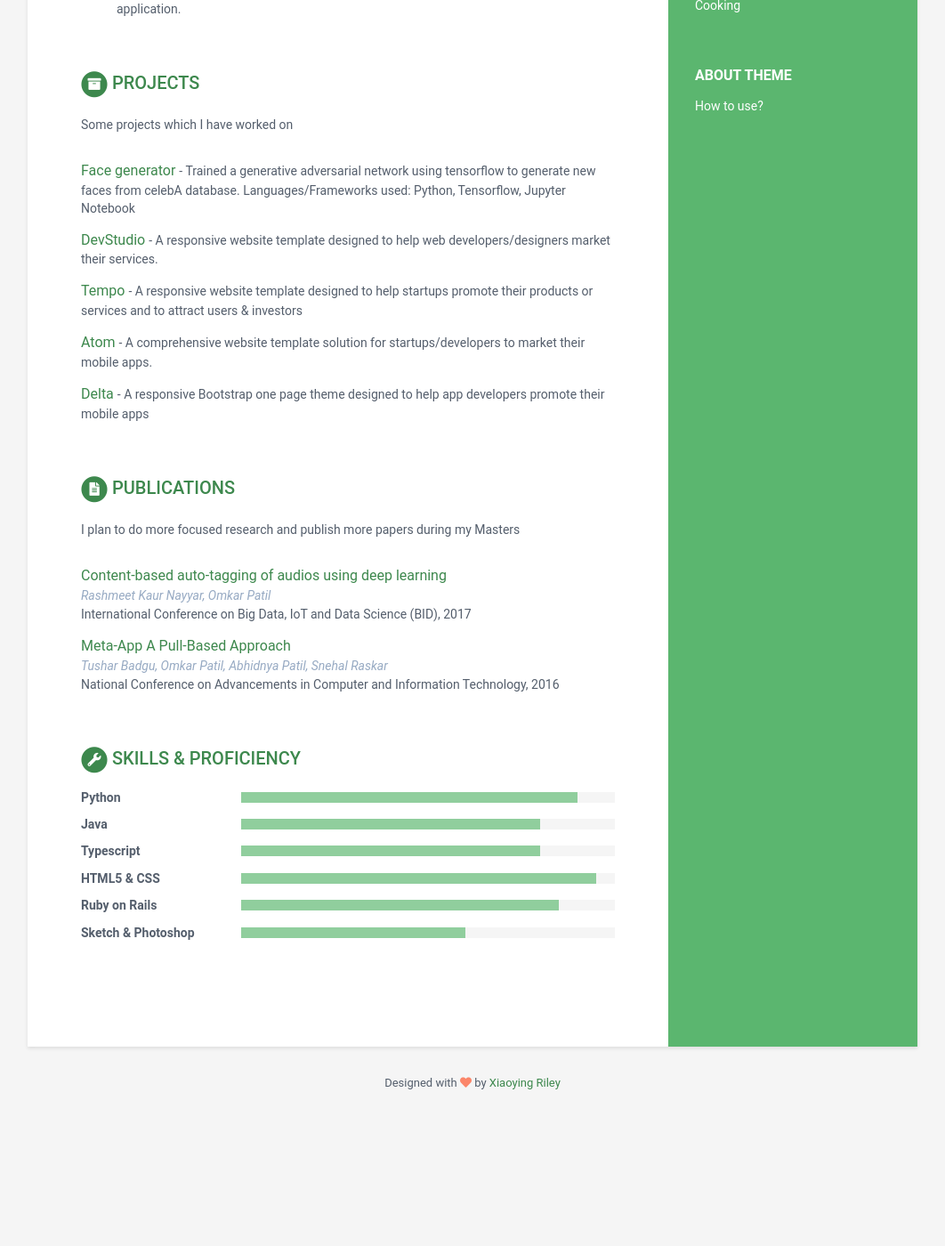
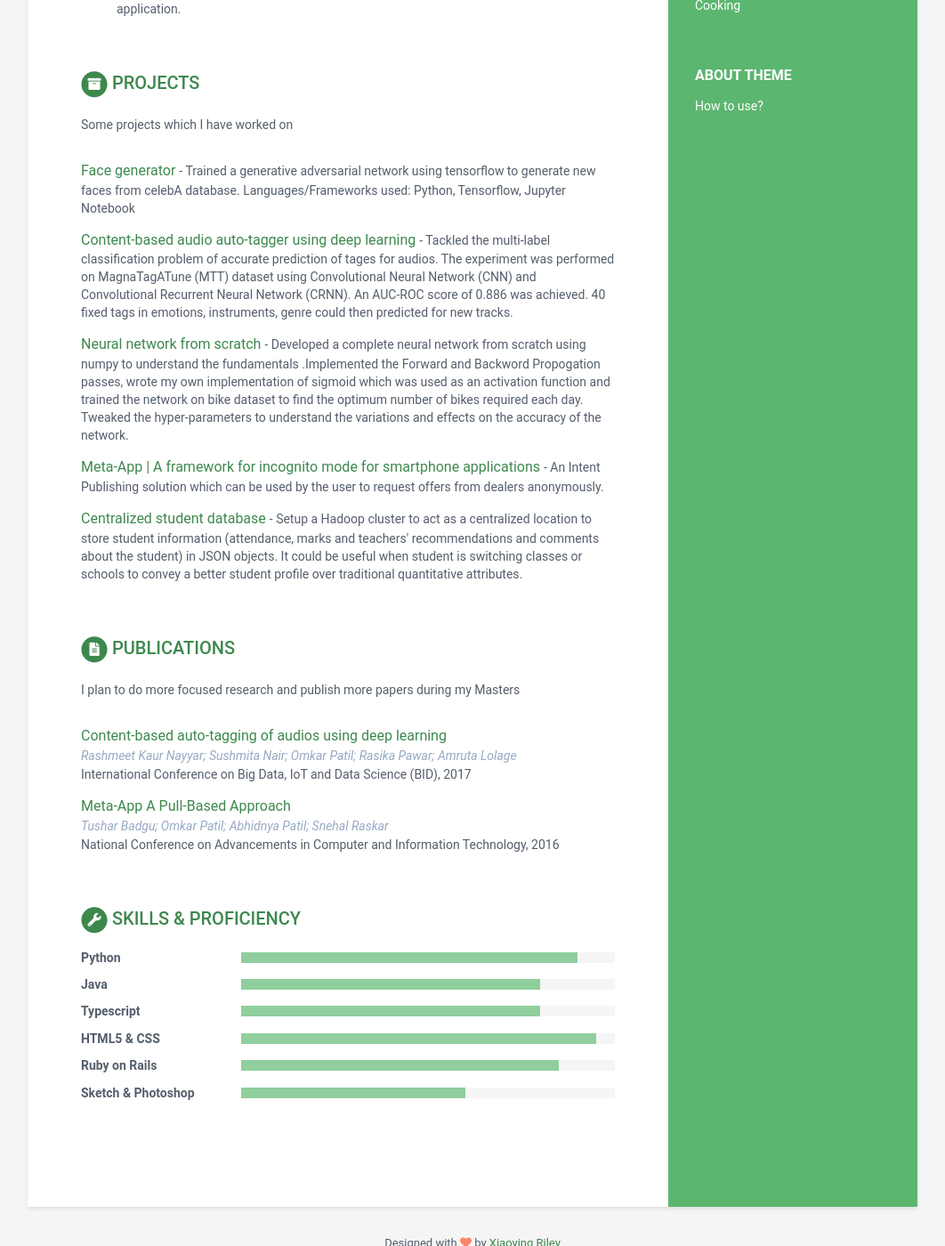
Before and after one commit to omkarpat/mystory, a Jekyll site: the page built from index.html, in a window 1280 px wide and 1400 px high, scrolled down 1066 px. Shown: the whole window at 89% size, without its empty margins (109-1171 px from the left). Built offline with Jekyll 4.4.1, drawn with Linux system fonts in a browser that asks for light colours; before the commit the page ends 2324 px from its top, so only the background shows below that.

Commit message:
Update data.yml

```diff
--- a/_data/data.yml
+++ b/_data/data.yml
@@ -99,21 +99,21 @@ projects:
         link: "https://github.com/omkarpat/deep-learning/blob/master/face_generation/dlnd_face_generation.ipynb"
         tagline: "Trained a generative adversarial network using tensorflow to generate new faces from celebA database. Languages/Frameworks used: Python, Tensorflow, Jupyter Notebook"
 
-      - title: DevStudio
+      - title: Content-based audio auto-tagger using deep learning
+        link: "https://github.com/Rashmeet09/AutoTaggingAudios_DeepLearning"
+        tagline: "Tackled the multi-label classification problem of accurate prediction of tages for audios. The experiment was performed on MagnaTagATune (MTT) dataset using Convolutional Neural Network (CNN) and Convolutional Recurrent Neural Network (CRNN). An AUC-ROC score of 0.886 was achieved. 40 fixed tags in emotions, instruments, genre could then predicted for new tracks."
+
+      - title: Neural network from scratch
+        link: "https://github.com/omkarpat/Deep-Learning-NanoDegree/tree/master/dlnd-your-first-network"
+        tagline: "Developed a complete neural network from scratch using numpy to understand the fundamentals .Implemented the Forward and Backword Propogation passes, wrote my own implementation of sigmoid which was used as an activation function and trained the network on bike dataset to find the optimum number of bikes required each day. Tweaked the hyper-parameters to understand the variations and effects on the accuracy of the network."
+
+      - title: Meta-App | A framework for incognito mode for smartphone applications
+        link: "https://github.com/omkarpat/metaapp"
+        tagline: "An Intent Publishing solution which can be used by the user to request offers from dealers anonymously."
+
+      - title: Centralized student database
         link: "#"
-        tagline: "A responsive website template designed to help web developers/designers market their services."
-
-      - title: Tempo
-        link: "#"
-        tagline: "A responsive website template designed to help startups promote their products or services and to attract users &amp; investors"
-
-      - title: Atom
-        link: "#"
-        tagline: "A comprehensive website template solution for startups/developers to market their mobile apps."
-
-      - title: Delta
-        link: "#"
-        tagline: "A responsive Bootstrap one page theme designed to help app developers promote their mobile apps"
+        tagline: "Setup a Hadoop cluster to act as a centralized location to store student information (attendance, marks and teachers' recommendations and comments about the student) in JSON objects. It could be useful when student is switching classes or schools to convey a better student profile over traditional quantitative attributes."
 
 publications:
     title: Publications
@@ -123,11 +123,12 @@ publications:
     papers:
       - title: Content-based auto-tagging of audios using deep learning
         link: "https://ieeexplore.ieee.org/abstract/document/8336569"
-        authors: Rashmeet Kaur Nayyar, Omkar Patil
+        authors: Rashmeet Kaur Nayyar; Sushmita Nair; Omkar Patil; Rasika Pawar; Amruta Lolage
         conference: "International Conference on Big Data, IoT and Data Science (BID), 2017"
 
       - title: Meta-App A Pull-Based Approach
-        authors: Tushar Badgu, Omkar Patil, Abhidnya Patil, Snehal Raskar
+        link: "https://www.ijcaonline.org/proceedings/ncacit2016/number7/24737-3092"
+        authors: Tushar Badgu; Omkar Patil; Abhidnya Patil; Snehal Raskar
         conference: "National Conference on Advancements in Computer and Information Technology, 2016"
 
 skills:
```
